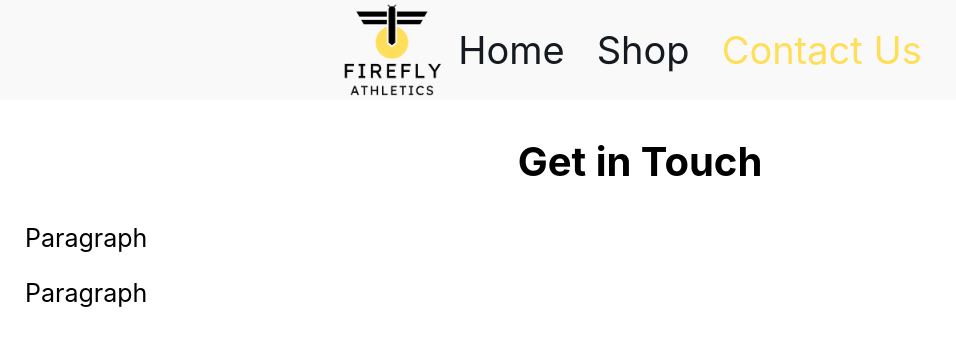
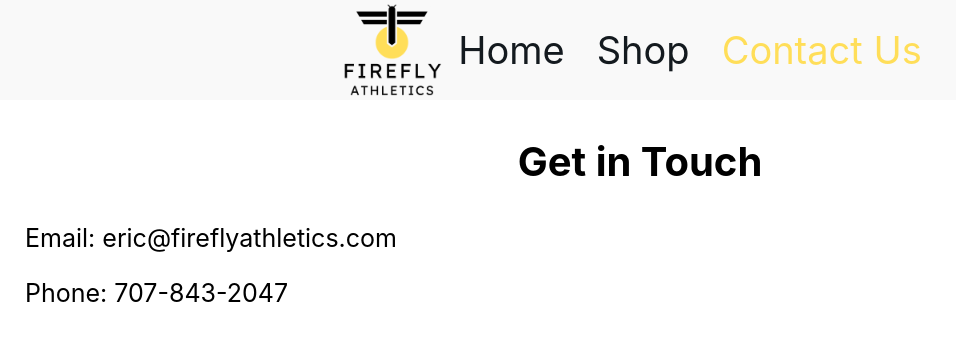
Before and after one commit to ericrothmuller/fireflyathletics, a React (Create React App) app in the folder fireflyathletics/: page /contact in a window 1280 px wide. Shown: the top 346 px of the page, without its empty margins (0-956 px from the left). Built offline with nearby package versions, Linux system fonts and the light colour scheme.

Commit message:
Added contact info to contact page

```diff
--- a/fireflyathletics/src/pages/contact.js
+++ b/fireflyathletics/src/pages/contact.js
@@ -4,8 +4,8 @@ const Contact = () => {
 return (
     <main className="pageHeadingDiv">
         <h1 className="pageTitle">Get in Touch</h1>
-        <p className="pageParagraph">Paragraph</p>
-        <p className="pageParagraph">Paragraph</p>
+        <p className="pageParagraph">Email: eric@fireflyathletics.com</p>
+        <p className="pageParagraph">Phone: 707-843-2047</p>
     </main>
 );
 };
```
